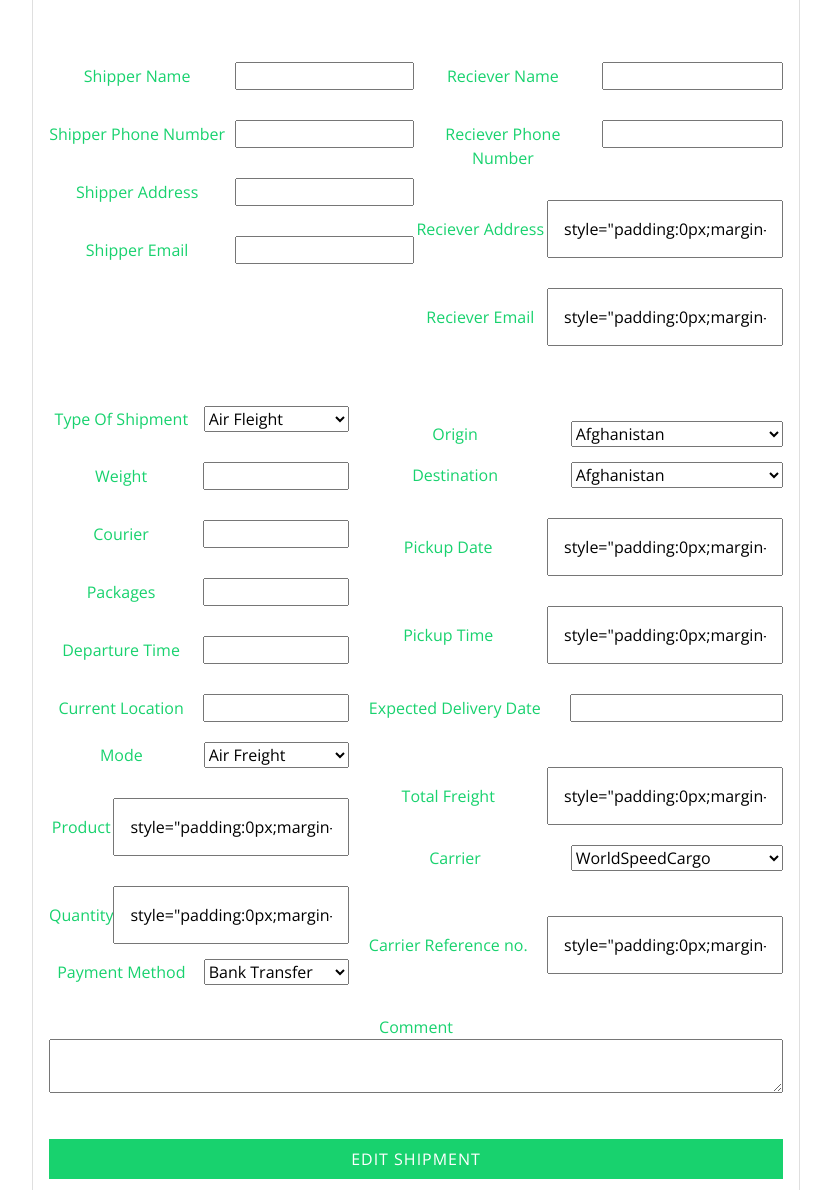
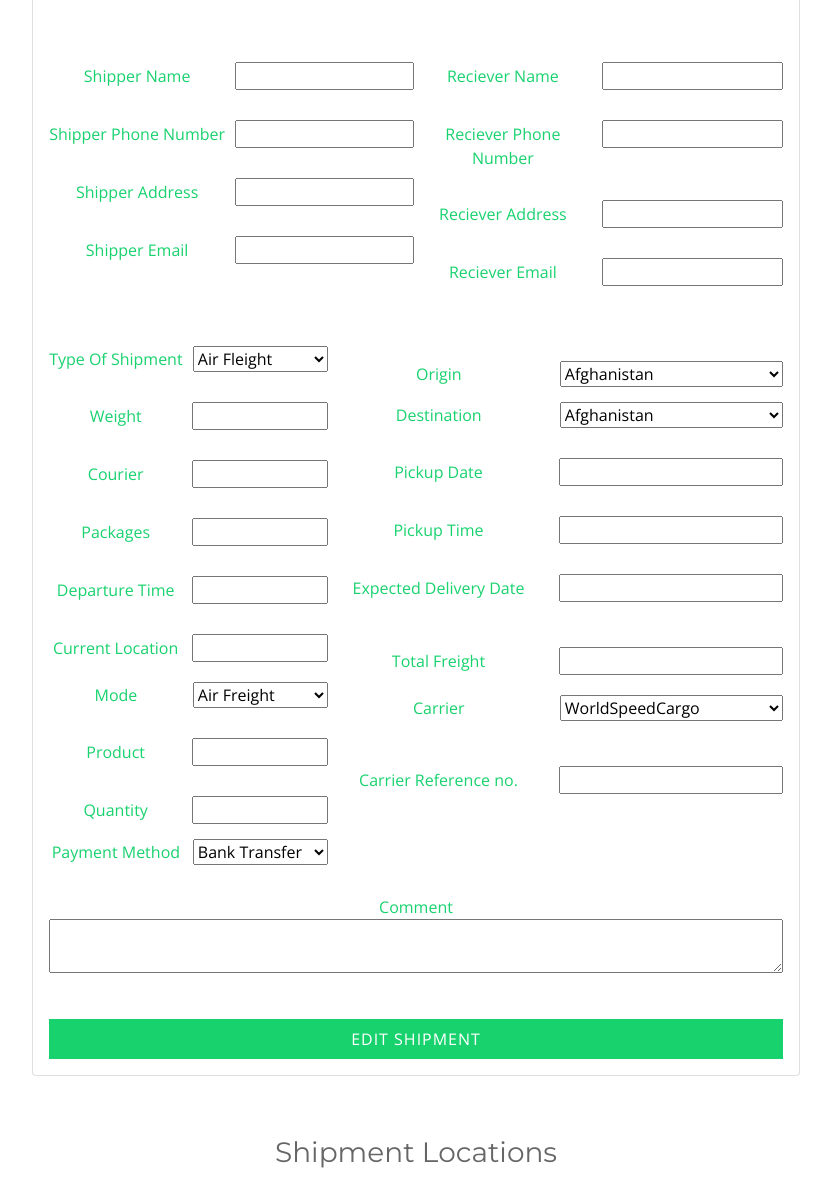
Before and after one commit to morganhezekiah/worldspeedcargo, a Django app: page /users/shipment-detail/1 in a window 1280 px wide. Shown: the part 186-1376 px from the top of the page, without its empty margins (224-1055 px from the left). Run offline with Django 3.2, Linux system fonts and the light colour scheme; the visitor is signed in with stand-in values (Sample User, id 1); some libraries are stand-ins or nearby versions.

Commit message:
client reuiremen

```diff
--- a/users/templates/users/auth/shipment-details.html
+++ b/users/templates/users/auth/shipment-details.html
@@ -55,12 +55,12 @@
 
                         <div class="input-wrapper" style="display:flex;align-items:baseline">
                             <label style="color:#18d26e;width:100%">Reciever Address</label>
-                            <input type="text" required value={{ shipment.reciever_address }} style="padding:0px;margin-left:10px;width:100%" name="reciever_address" />
+                            <input type="text" required value="{{ shipment.reciever_address }}" style="padding:0px;margin-left:10px;width:100%" name="reciever_address" />
                         </div>
 
                         <div class="input-wrapper" style="display:flex;align-items:baseline">
                             <label style="color:#18d26e;width:100%">Reciever Email</label>
-                            <input type="text" required value={{ shipment.reciever_email }} style="padding:0px;margin-left:10px;width:100%" name="reciever_email" />
+                            <input type="text" required value="{{ shipment.reciever_email }}" style="padding:0px;margin-left:10px;width:100%" name="reciever_email" />
                         </div>
                     </div>
                 </div>
@@ -120,13 +120,13 @@
 
                         <div class="input-wrapper" style="display:flex;align-items:baseline">
                             <label style="color:#18d26e;width:100%">Product</label>
-                            <input type="text" required value={{ shipment.product }} style="padding:0px;margin-left:10px;width:100%" name="product" />
+                            <input type="text" required value='{{ shipment.product }}' style="padding:0px;margin-left:10px;width:100%" name="product" />
                         </div>
 
 
                         <div class="input-wrapper" style="display:flex;align-items:baseline">
                             <label style="color:#18d26e;width:100%">Quantity</label>
-                            <input type="text" required value={{ shipment.shipper_name }} style="padding:0px;margin-left:10px;width:100%" name="quantity" />
+                            <input type="text" required value="{{ shipment.shipper_name }}" style="padding:0px;margin-left:10px;width:100%" name="quantity" />
                         </div>
 
                         <div class="input-wrapper" style="display:flex;align-items:baseline;margin-top:15px;">
@@ -160,12 +160,12 @@
 
                         <div class="input-wrapper" style="display:flex;align-items:baseline">
                             <label style="color:#18d26e;width:100%">Pickup Date</label>
-                            <input type="text" required value={{ shipment.pickup_date }} style="padding:0px;margin-left:10px;width:100%" name="pickup_date" />
+                            <input type="text" required value="{{ shipment.pickup_date }}" style="padding:0px;margin-left:10px;width:100%" name="pickup_date" />
                         </div>
 
                         <div class="input-wrapper" style="display:flex;align-items:baseline">
                             <label style="color:#18d26e;width:100%">Pickup Time</label>
-                            <input type="text" required value={{ shipment.pickup_time }} style="padding:0px;margin-left:10px;width:100%" name="pickup_time" />
+                            <input type="text" required value="{{ shipment.pickup_time }}" style="padding:0px;margin-left:10px;width:100%" name="pickup_time" />
                         </div>
 
                         <div class="input-wrapper" style="display:flex;align-items:baseline">
@@ -178,7 +178,7 @@
 
                         <div class="input-wrapper" style="display:flex;align-items:baseline;margin-top:15px;">
                             <label style="color:#18d26e;width:100%">Total Freight</label>
-                            <input type="text" value={{ shipment.total_freight }} style="padding:0px;margin-left:10px;width:100%" name="total_freight" />
+                            <input type="text" value="{{ shipment.total_freight }}" style="padding:0px;margin-left:10px;width:100%" name="total_freight" />
 
                         </div>
 
@@ -195,7 +195,7 @@
 
                         <div class="input-wrapper" style="display:flex;align-items:baseline;margin-top:15px;">
                             <label style="color:#18d26e;width:100%">Carrier Reference no.</label>
-                            <input type="text" value={{ shipment.carrier_reference_no }} style="padding:0px;margin-left:10px;width:100%" name="carrier_reference_no" />
+                            <input type="text" value="{{ shipment.carrier_reference_no }}" style="padding:0px;margin-left:10px;width:100%" name="carrier_reference_no" />
 
                         </div>
 
```
